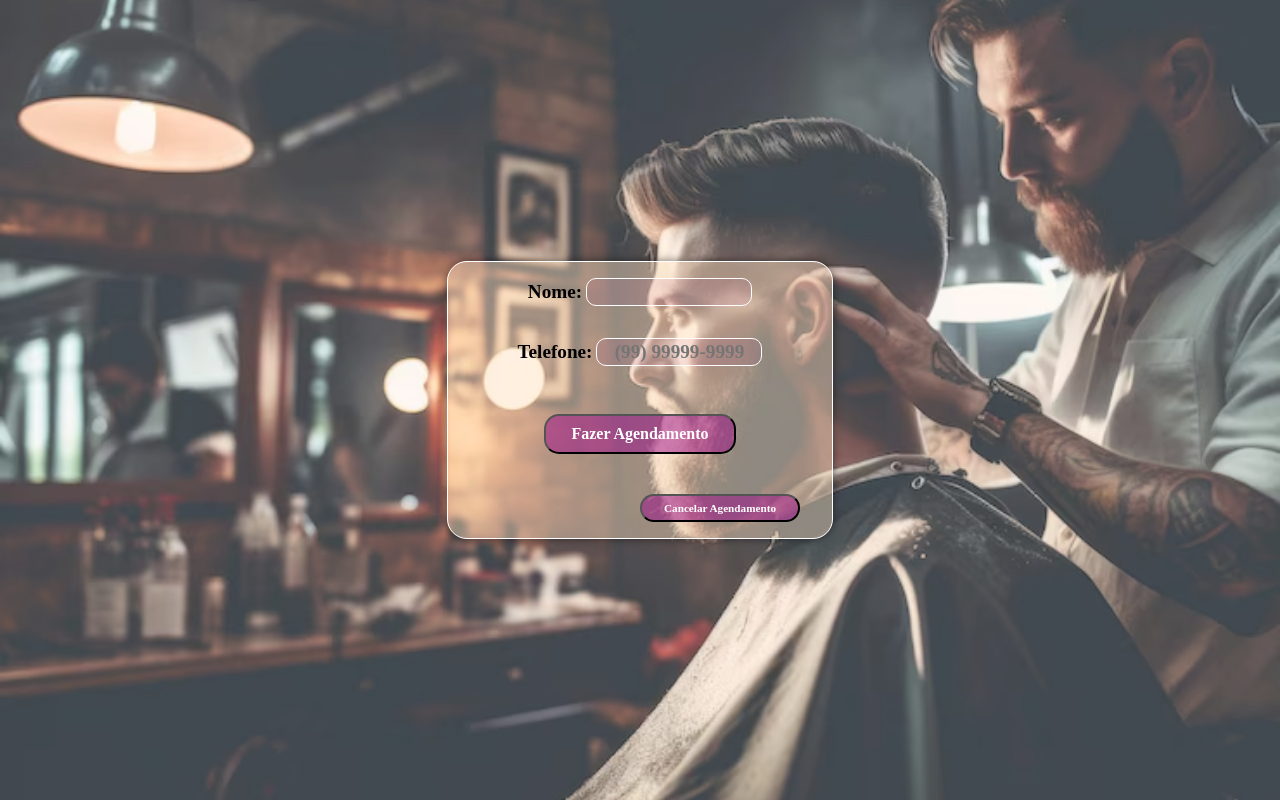
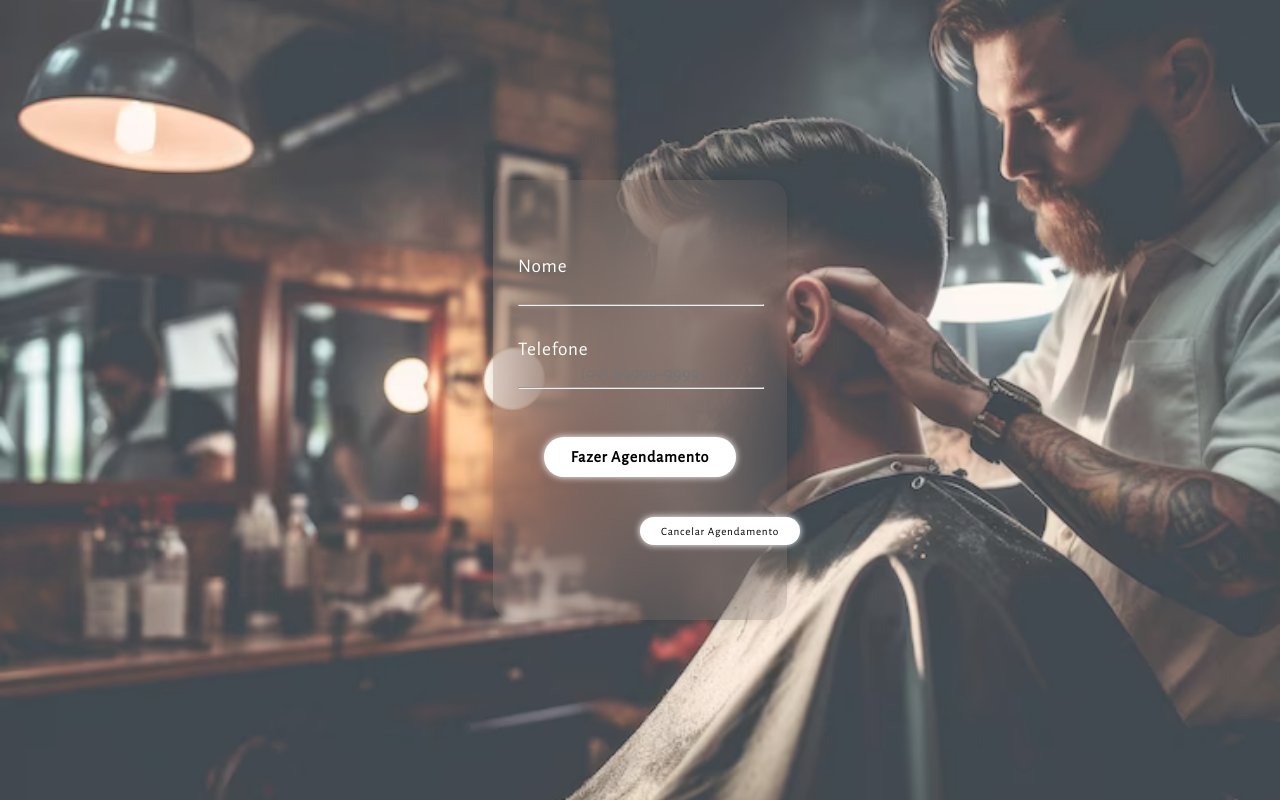
Before and after one commit to neomarpfleger/BarberDigital, a plain HTML site: page index.html in a window 1280 px wide. Drawn offline with nearby package versions, Linux system fonts and the light colour scheme; a web font is replaced by a local one.

Commit message:
15072024
Ajustes no style.css

```diff
--- a/css/agendamentoDoHorario.css
+++ b/css/agendamentoDoHorario.css
@@ -1,5 +1,5 @@
 body {
-    font-family: Arial, sans-serif;
+    font-family: "Baskervville SC", serif;
     height: 100vh;
     background-color: #f0f0f0;
     margin: 0;
--- a/css/style.css
+++ b/css/style.css
@@ -9,7 +9,6 @@ body {
     display: flex;
     justify-content: center;
     align-items: center;
-    flex-direction: column;
     gap: 10rem;
     background-image: url('../imagens/PlanoDeFundo.avif');
     background-size: cover; /* Ajusta a imagem para cobrir todo o elemento */
@@ -32,54 +31,63 @@ body {
 #cadastro {
     position: relative;
     z-index: 2;
-    width: 30%;
-    height: auto;
+    width: 23%;
+    height: 55%;
     display: flex;
     flex-direction: column;
     align-items: center;
     justify-content: center;
-    border: 1px solid white;
-    box-shadow: 0 0 10px rgba(0, 0, 0, 0.521);
-    background-color: rgba(255, 228, 196, 0.411);
+    /*border: 2px solid rgba(255, 255, 255, 0.5);*/
+    backdrop-filter: blur(55px);
+    background-color: transparent;
     border-radius: 20px;
+    box-shadow: 0 0 10px rgba(0, 0, 0, 0.1);
 }
 
 #cadastro div {
+    display: flex;
+    flex-direction: column;
     padding: 1rem;
+    letter-spacing: 0.8px;
 }
 
 #cadastro div input {
-    width: 10rem;
+    width: 15rem;
     height: 1.5rem;
-    color: black;
+    color: white;
     font-size: 1.2rem;
-    font-family: "Baskervville SC", serif;
-    font-weight: 600;
+    font-family: "Alegreya Sans", sans-serif;
+    font-weight: 400;
     font-style: normal;
-    background-color: rgba(156, 10, 137, 0.068);
-    border: 0.5px solid white;
-    border-radius: 10px;
+    backdrop-filter: blur(55px);
+    background-color: transparent;
+    border: none;
     text-align: center;
+    outline: none;
 }
 
 #cadastro div label {
     font-size: 1.2rem;
-    font-family: "Baskervville SC", serif;
-    font-weight: 600;
+    font-family: "Alegreya Sans", sans-serif;
+    font-weight: 500;
     font-style: normal;
+    color: white;
+    letter-spacing: 0.8px;
 }
 
 .btnAgendamento {
     font-size: 1rem;
-    color: white;
     width: 12rem;
     height: 2.5rem;
     margin-top: 1rem;
-    background: rgba(156, 10, 137, 0.489);
-    border-radius: 15px;
-    font-family: "Baskervville SC", serif;
+    background-color: white;
+    border: 1px solid transparent;
+    border-radius: 25px;
+    font-family: "Alegreya Sans", sans-serif;
     font-weight: 600;
     font-style: normal;
+    letter-spacing: 0.8px;
+    box-shadow: 0 0 7px white;
 }
 
 #divCancelaAgendamento {
@@ -90,27 +98,32 @@ body {
 
 #btnCancelaAgendamento {
     font-size: 0.7rem;
-    color: white;
+    color: black;
     width: 10rem;
     height: 1.7rem;
     margin: 0.5rem 0 0 50%;
-    background: rgba(156, 10, 137, 0.489);
-    border-radius: 15px;
-    font-family: "Baskervville SC", serif;
-    font-weight: 600;
+    backdrop-filter: blur;
+    background-color: white;
+    border: 1px solid transparent;
+    border-radius: 25px;
+    font-family: "Alegreya Sans", sans-serif;
+    font-weight: 500;
     font-style: normal;
     z-index: 1;
+    letter-spacing: 0.8px;
+    box-shadow: 0 0 7px white;
 }
 
 #cadastro div button:hover {
     cursor: pointer;
-    background: rgb(156, 10, 137);
+    background: white;
     scale: 1.1;
 }
 
 hr {
     color: white;
-    width: 80%;
+    width: 100%;
+    margin: 0;
 }
 
 #rodape {
--- a/index.html
+++ b/index.html
@@ -7,7 +7,7 @@
 
     <link rel="preconnect" href="https://fonts.googleapis.com">
     <link rel="preconnect" href="https://fonts.gstatic.com" crossorigin>
-    <link href="https://fonts.googleapis.com/css2?family=Baskervville+SC&display=swap" rel="stylesheet">
+    <link href="https://fonts.googleapis.com/css2?family=Alegreya+Sans&family=Indie+Flower&display=swap" rel="stylesheet">
 
     <link rel="stylesheet" href="./css/style.css">
 
@@ -23,13 +23,15 @@
 <body>
     <div id="agendamento">
         <div id="cadastro">
-            <div>
-                <label for="nomeUsuario">Nome:</label>
+            <div class="inputs">
+                <label for="nomeUsuario">Nome</label>
                 <input type="text" name="nome" id="nomeUsuario" required>
+                <hr>
             </div>
-            <div>
-                <label for="telUsuario">Telefone:</label>
+            <div class="inputs">
+                <label for="telUsuario">Telefone</label>
                 <input type="text" name="telUsuario" id="telUsuario" placeholder="(99) 99999-9999" required>
+                <hr>
             </div>
             <div>
                 <button class="btnAgendamento">Fazer Agendamento</button>
```
